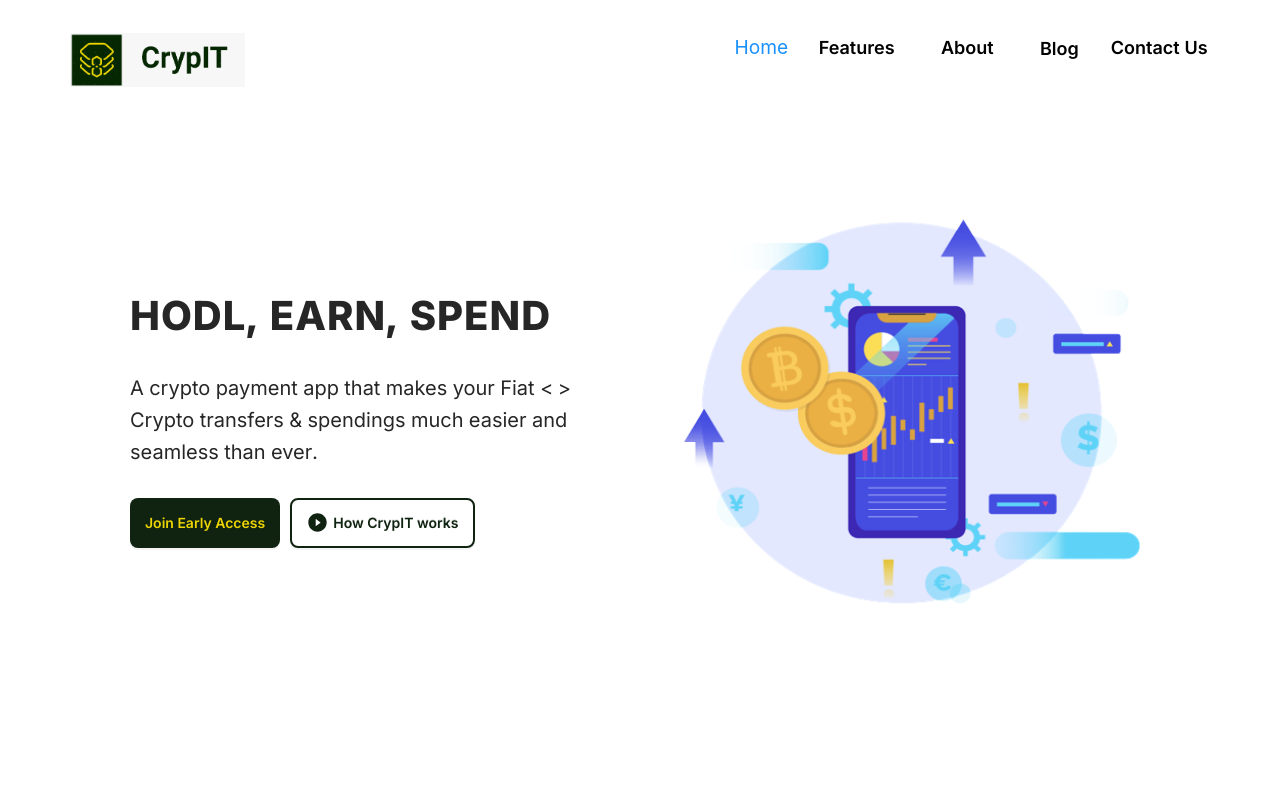
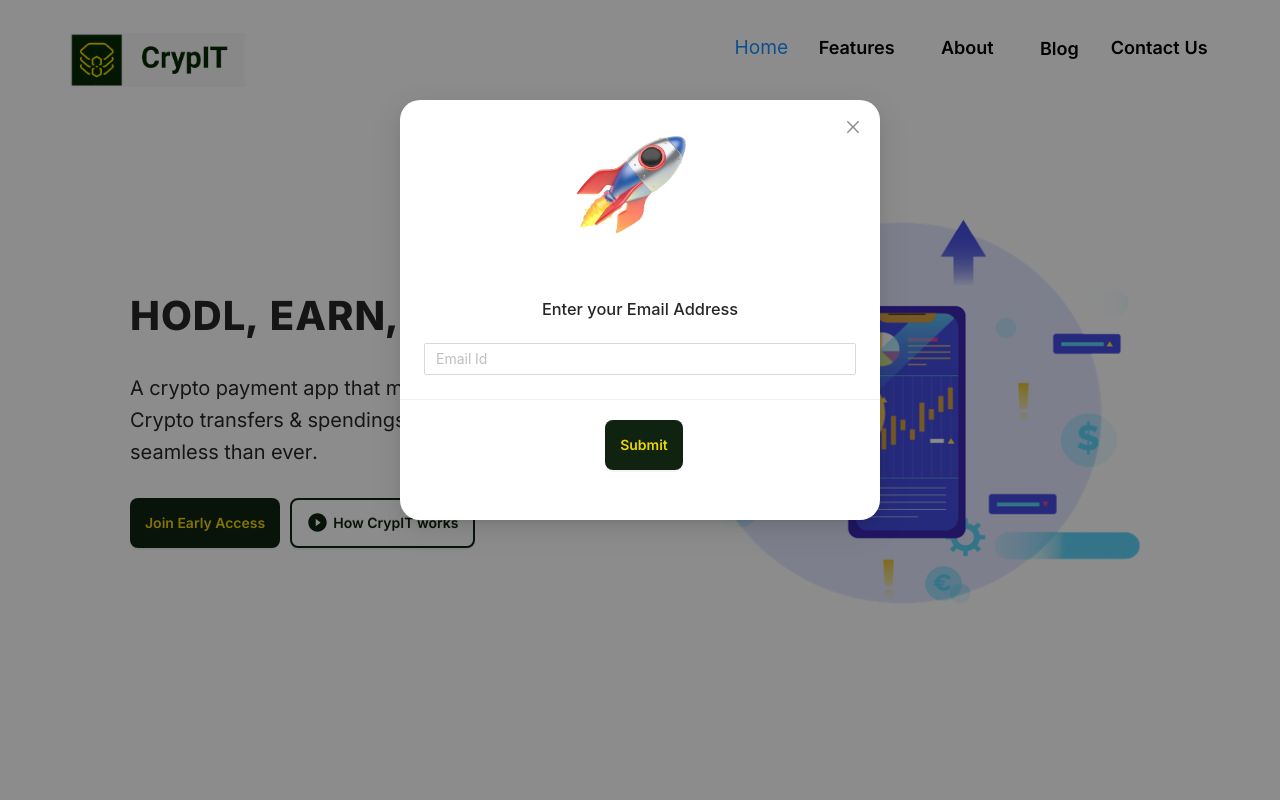
Before and after one commit to crypit-org/crypit-website, a React (Create React App) app: page / in a window 1280 px wide. Both pictures are taken after a click on the button "Join Early Access". Shown: the top 800 px of the page. Built offline with nearby package versions, Linux system fonts and the light colour scheme.

Commit message:
Add hero section dialog box.

```diff
--- a/src/components/HeroSection/hero.css
+++ b/src/components/HeroSection/hero.css
@@ -71,6 +71,22 @@ p{
     font-weight: 600 !important;
 }
 
+.Rocket-img{
+    display: block;
+    margin: auto;
+    width: 50%;
+    margin-bottom: 50px;
+}
+.ant-modal-footer{
+    padding: 10px 16px 50px !important;
+text-align: center !important;
+}
+.ant-modal{
+    max-width: calc(40vw - 32px) !important;
+}
+.ant-modal-content{
+    border-radius: 20px !important;
+}
 @media (min-width:350px) and (max-width:1024px) {
     .hero-section{
         margin:50px 20px;
@@ -92,7 +108,9 @@ p{
     .hero-section-header p{
         font-size: 16px;
     }
-
+    .ant-modal{
+        max-width: calc(70vw - 32px) !important;
+    }
 
 }
 
--- a/src/components/HeroSection/hero.js
+++ b/src/components/HeroSection/hero.js
@@ -1,45 +1,78 @@
-import React from 'react';
-import "./hero.css"
-import BannerImage from "../../assests/images/started-main.png"
-import Fade from 'react-reveal/Fade';
-import 'antd/dist/antd.css';
-import { Button } from 'antd';
-import { AiFillPlayCircle } from 'react-icons/ai';
+import React, { useState } from "react";
+import "./hero.css";
+import BannerImage from "../../assests/images/started-main.png";
+import Rocket from "../../assests/images/rocket.png";
+import Fade from "react-reveal/Fade";
+import "antd/dist/antd.css";
+import { Button, Input, Modal } from "antd";
+import { AiFillPlayCircle } from "react-icons/ai";
 import { IconContext } from "react-icons";
 
 function HeroSection(props) {
+  const [isModalVisible, setIsModalVisible] = useState(false);
+
+  const showModal = () => {
+    setIsModalVisible(true);
+  };
+
+  const handleOk = () => {
+    setIsModalVisible(false);
+  };
+
+  const handleCancel = () => {
+    setIsModalVisible(false);
+  };
   return (
-
-        <div className='hero-section'>
-
-            <div className='left-cont'>
+    <div className="hero-section">
+      <div className="left-cont">
         <Fade left>
-                <h1 className='hero-section-header'>HODL, EARN, SPEND</h1> </Fade>
+          <h1 className="hero-section-header">HODL, EARN, SPEND</h1>{" "}
+        </Fade>
         <Fade left>
-                <p>A crypto payment app that makes your Fiat &#60; &#62; Crypto transfers &amp; spendings much easier and seamless than ever.</p></Fade>
-                <Fade left> <div className='get-playstore'>
-                       <Button type="primary" className='join-early'>Join Early Access</Button>
-                       <Button type="primary" className='how-work'>
-                        <div style={{display:'flex',alignItem:'center'}}>
+          <p>
+            A crypto payment app that makes your Fiat &#60; &#62; Crypto
+            transfers &amp; spendings much easier and seamless than ever.
+          </p>
+        </Fade>
+        <Fade left>
+          {" "}
+          <div className="get-playstore">
+            <Button type="primary" className="join-early" onClick={showModal}>
+              Join Early Access
+            </Button>
+            <Button type="primary" className="how-work">
+              <div style={{ display: "flex", alignItem: "center" }}>
                 <IconContext.Provider
                   value={{
                     size: "1.5em",
                     color: "#0f2310",
-                  style:{marginRight:5}  ,
+                    style: { marginRight: 5 },
                     className: "global-class-name",
                   }}
                 >
-              <AiFillPlayCircle/>
+                  <AiFillPlayCircle />
                 </IconContext.Provider>
-                        How CrypIT works </div></Button>
-                </div></Fade>
+                How CrypIT works{" "}
               </div>
+            </Button>
+          </div>
+        </Fade>
+      </div>
+      <Modal
+        visible={isModalVisible}
+        onOk={handleOk}
+        okText="Submit"
+        cancelButtonProps={{ style: { display: "none" } }}
+      >
+        <img className="Rocket-img" src={Rocket} alt="Rocket"/>
+        <h3 style={{textAlign:'center',marginBottom:"20px"}}>Enter your Email Address</h3>
+        <Input placeholder="Email Id" />
+      </Modal>
 
-            <div className='right-cont'>
-                <img className='hero-img' src={BannerImage} alt="hero "/>
+      <div className="right-cont">
+        <img className="hero-img" src={BannerImage} alt="hero " />
       </div>
     </div>
-
   );
 }
 
```
Also changed, not shown: src/assests/images/rocket.png (added). Lines whose indentation alone changed are shown as unchanged.
